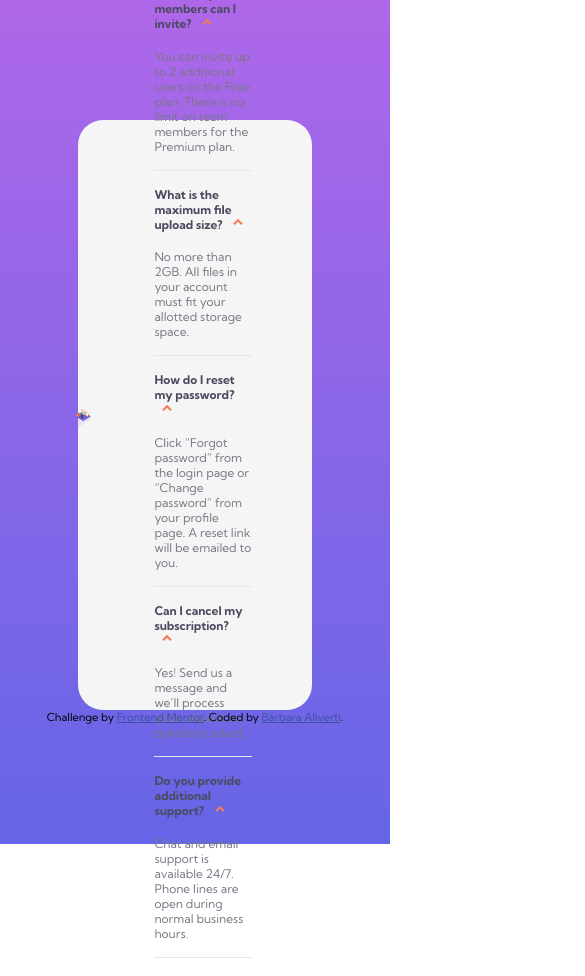
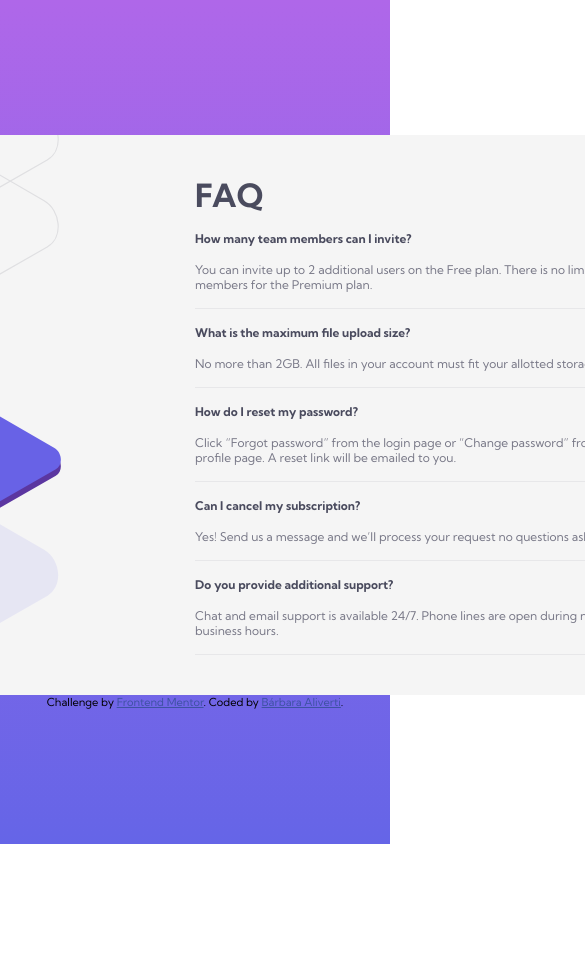
Before and after one commit to barbaraaliverti/faq-accordion-card, a website: page faq-accordion-card-main/index.html in a window 390 px wide. Shown: the top 976 px of the page, 585 px wide, since content can reach past the window. After the commit the page ends 844 px from the top, so only its background shows below. Drawn offline with nearby package versions, Linux system fonts and the light colour scheme; files that its build step writes are made by us from their sources; files whose address does not match are found by name.

Commit message:
Desktop ready, mobile needs adjustments

```diff
--- a/faq-accordion-card-main/index.html
+++ b/faq-accordion-card-main/index.html
@@ -33,6 +33,8 @@
 
         <div id="faq">
           <h1>FAQ</h1>
+
+          <div id="accordion-container">
 
             <div class="wrap-accordion">
               <input id="question_1" class="toggle" type="checkbox" checked=""/>
@@ -96,6 +98,7 @@
             </div>
           </div>
         </div>
+      </div>
       <div class="attribution">
         Challenge by <a href="https://www.frontendmentor.io?ref=challenge" target="_blank">Frontend Mentor</a>.
         Coded by <a href="https://github.com/barbaraaliverti" target="_blank">Bárbara Aliverti</a>.
--- a/scss/style.scss
+++ b/scss/style.scss
@@ -97,12 +97,17 @@ body {
     background-color: whitesmoke;
     border-radius: 25px;
     display: flex;
-    height: 70%;
-    width: 60%;
+    height: 35rem;
+    width: 70rem;
 }
 
 #faq {
-    padding: 10em 5em;
+    display: flex;
+    flex-direction: column;
+    justify-content: center;
+    margin-right: 5rem;
+    height: 100%;
+    width: 40%;
 
     input[type='checkbox'] {
         display: none;
@@ -117,6 +122,7 @@ body {
         color: $text-neutral-very-dark;
         cursor: pointer;
         padding: 1rem 0;
+        position: relative;
         transition: all 0.25s ease-out;
 
         &:hover {
@@ -130,6 +136,8 @@ body {
             display: inline-block;
             vertical-align: middle;
             padding: 0 0.5rem;
+            position: absolute;
+            right: 0;
             transition: transform .2s ease-out;
         }
     }
@@ -151,7 +159,7 @@ body {
     //show answers
     .toggle:checked + .lbl-toggle + .accordion-content {
         padding-bottom: 1rem;
-        max-height: max-content;
+        max-height: 3rem;
     }
 
     .toggle:checked + .lbl-toggle {
@@ -161,14 +169,20 @@ body {
 
     h1 {
         color: $text-neutral-very-dark;
-        font-size: 2.5em;
+        font-size: 2rem;
         font-weight: 700;
-        padding: 1em 0;
     }
 
 }
 
-.question {
-    border-bottom: 2px solid $dividers;
-    padding: 1em 0;
+@media screen and (max-width: 375px) {
+    #content-wrapper {
+        align-items: center;
+        background-color: whitesmoke;
+        border-radius: 25px;
+        display: flex;
+        flex-direction: column;
+        height: 80vh;
+        width: 90vw;
+    }
 }
```
Also changed, not shown: css/style.css. Lines whose indentation alone changed are shown as unchanged.
